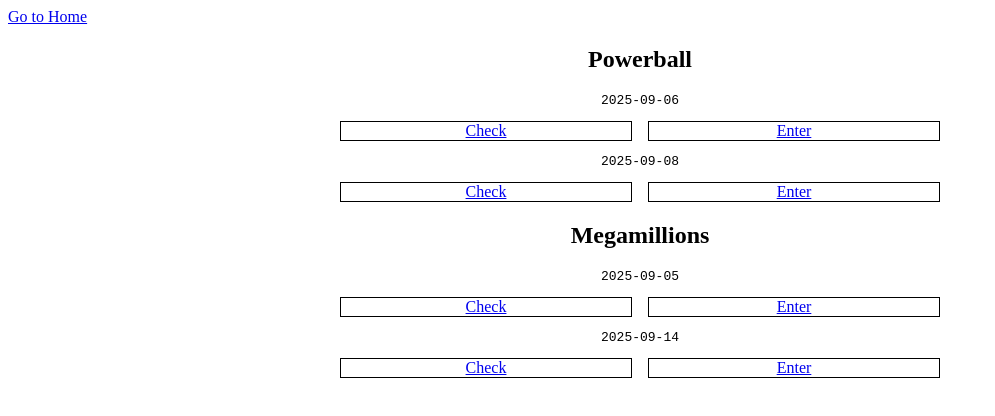
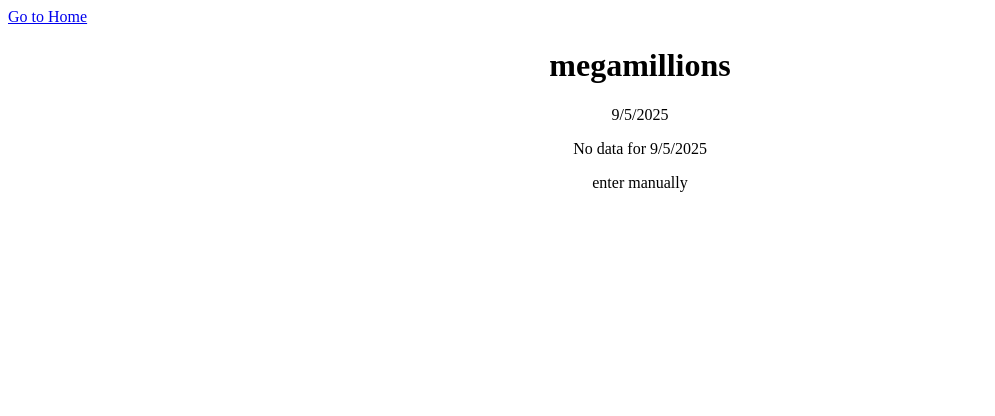
Before and after one commit to Merk42/lottery, a Vue app: page /etc/lottery/check/megamillions/2025-09-05 in a window 1280 px wide. Shown: the top 416 px of the page, without its empty margins (0-995 px from the left). Built offline with nearby package versions, Linux system fonts and the light colour scheme.

Commit message:
changing url paths

```diff
--- a/src/components/CheckEntry.vue
+++ b/src/components/CheckEntry.vue
@@ -6,19 +6,12 @@
 
 const route = useRoute()
 
-const CURRENT_DRAWING:DRAWING = {
-    name: "powerball",
-    date: "2025-09-06",
-    base: [11, 23, 44, 61, 62],
-    extra: 17
-};
-
 const USDate = computed(() => {
-    return new Intl.DateTimeFormat("en-US").format( new Date(CURRENT_DRAWING.date))
+    return new Intl.DateTimeFormat("en-US").format( new Date(route.params.date?.toString() ?? ''))
 })
 
 const DATE = computed<string>(() => {
-    return route.query.date?.toString() ?? ''
+    return route.params.date?.toString() ?? ''
 })
 
 const t = computed<PLAYER_ENTRIES|null>(() => {
@@ -28,11 +21,24 @@
     }
     return null
 })
+
+const CURRENT_DRAWING = computed<DRAWING|undefined>(() => {
+    const STORAGE_STRING = `drawing-${DATE.value}`;
+    const LOCAL_DATA = localStorage.getItem(STORAGE_STRING)
+    if (!LOCAL_DATA) {
+        return undefined
+    }
+    return JSON.parse(LOCAL_DATA);
+})
 </script>
 <template>
-    <h1>{{ CURRENT_DRAWING.name }}</h1>
+    <h1>{{ route.params.lottery }}</h1>
     <p>{{ USDate }}</p>
-    <div v-if="t">
+    <div v-if="!CURRENT_DRAWING">
+        <p>No data for {{ USDate }}</p>
+        <p>enter manually</p>
+    </div>
+    <div v-if="t && CURRENT_DRAWING">
         <template v-for="ENTRY in t.attempts">
             <Result :drawing="CURRENT_DRAWING" :attempt="ENTRY"/>
         </template>
--- a/src/components/EnterEntry.vue
+++ b/src/components/EnterEntry.vue
@@ -41,7 +41,7 @@
 })
 
 const DATE = computed<string>(() => {
-    return route.query.date?.toString() ?? ''
+    return route.params.date.toString()
 })
 
 const DR = {
--- a/src/components/PickLottery.vue
+++ b/src/components/PickLottery.vue
@@ -2,12 +2,11 @@
 import { computed } from 'vue';
 
 interface linkgroup {
-    prev:string;
-    next:string;
-    check: string;
-    enter: string;
+    checkprev:string;
+    checknext:string;
+    enterprev: string;
+    enternext: string;
 }
-
 const powerballlinks = computed<linkgroup>(() => {
     let prev = "";
     let next = "";
@@ -31,10 +30,10 @@
             break;
     }
     return {
-        prev: prev,
-        next: next,
-        check: "/etc/lottery/powerball/check",
-        enter: "/etc/lottery/powerball/enter"
+        checkprev: `/etc/lottery/check/powerball/${prev}`,
+        checknext: `/etc/lottery/check/powerball/${next}`,
+        enterprev: `/etc/lottery/enter/powerball/${prev}`,
+        enternext: `/etc/lottery/enter/powerball/${next}`
     }
 })
 
@@ -59,10 +58,10 @@
     }
 
     return {
-        prev: prev,
-        next: next,
-        check: "/etc/lottery/megamillions/check",
-        enter: "/etc/lottery/megamillions/enter"
+        checkprev: `/etc/lottery/check/megamillions/${prev}`,
+        checknext: `/etc/lottery/check/megamillions/${next}`,
+        enterprev: `/etc/lottery/enter/megamillions/${prev}`,
+        enternext: `/etc/lottery/enter/megamillions/${next}`
     }
 })
 
@@ -86,29 +85,29 @@
     <section>
         <h2>Powerball</h2>
 
-<pre>{{ powerballlinks.prev }}</pre>
+
 <div class="links">
-<RouterLink :to="{ path: powerballlinks.check, query: {'date': powerballlinks.prev}}" >Check</RouterLink>
-<RouterLink :to="{ path: powerballlinks.enter, query: {'date': powerballlinks.prev}}">Enter</RouterLink>
+<RouterLink :to="{ path: powerballlinks.checkprev }" >Check</RouterLink>
+<RouterLink :to="{ path: powerballlinks.enterprev }">Enter</RouterLink>
 </div>
-<pre>{{ powerballlinks.next }}</pre>
+
 <div class="links">
-<RouterLink :to="{ path: powerballlinks.check, query: {'date': powerballlinks.next}}">Check</RouterLink>
-<RouterLink :to="{ path: powerballlinks.enter, query: {'date': powerballlinks.next}}">Enter</RouterLink>
+<RouterLink :to="{ path: powerballlinks.checknext }">Check</RouterLink>
+<RouterLink :to="{ path: powerballlinks.enternext }">Enter</RouterLink>
 </div>
 </section>
 <section>
     <h2>Megamillions</h2>
 
-<pre>{{ megamillionslinks.prev}}</pre>
+
 <div class="links">
-<RouterLink :to="{ path: megamillionslinks.check, query: {'date': megamillionslinks.prev}}">Check</RouterLink>
-<RouterLink :to="{ path: megamillionslinks.enter, query: {'date': megamillionslinks.prev}}">Enter</RouterLink>
+<RouterLink :to="{ path: megamillionslinks.checkprev }">Check</RouterLink>
+<RouterLink :to="{ path: megamillionslinks.enterprev }">Enter</RouterLink>
 </div>
-<pre>{{ megamillionslinks.next }}</pre>
+
 <div class="links">
-<RouterLink :to="{ path: megamillionslinks.check, query: {'date': megamillionslinks.next}}">Check</RouterLink>
-<RouterLink :to="{ path: megamillionslinks.enter, query: {'date': megamillionslinks.next}}">Enter</RouterLink>
+<RouterLink :to="{ path: megamillionslinks.checknext }">Check</RouterLink>
+<RouterLink :to="{ path: megamillionslinks.enternext }">Enter</RouterLink>
 </div>
 </section>
 </template>
--- a/src/router.ts
+++ b/src/router.ts
@@ -6,8 +6,8 @@
 
 const routes = [
   { path: '/etc/lottery', component: PickLottery },
-  { path: '/etc/lottery/:lottery/check', name: 'check', component: CheckEntry },
-  { path: '/etc/lottery/:lottery/enter', name: 'enter', component: EnterEntry },
+  { path: '/etc/lottery/check/:lottery/:date', name: 'check', component: CheckEntry },
+  { path: '/etc/lottery/enter/:lottery/:date', name: 'enter', component: EnterEntry },
   { path: '/:catchAll(.*)', component: PickLottery }
 ]
 
```
